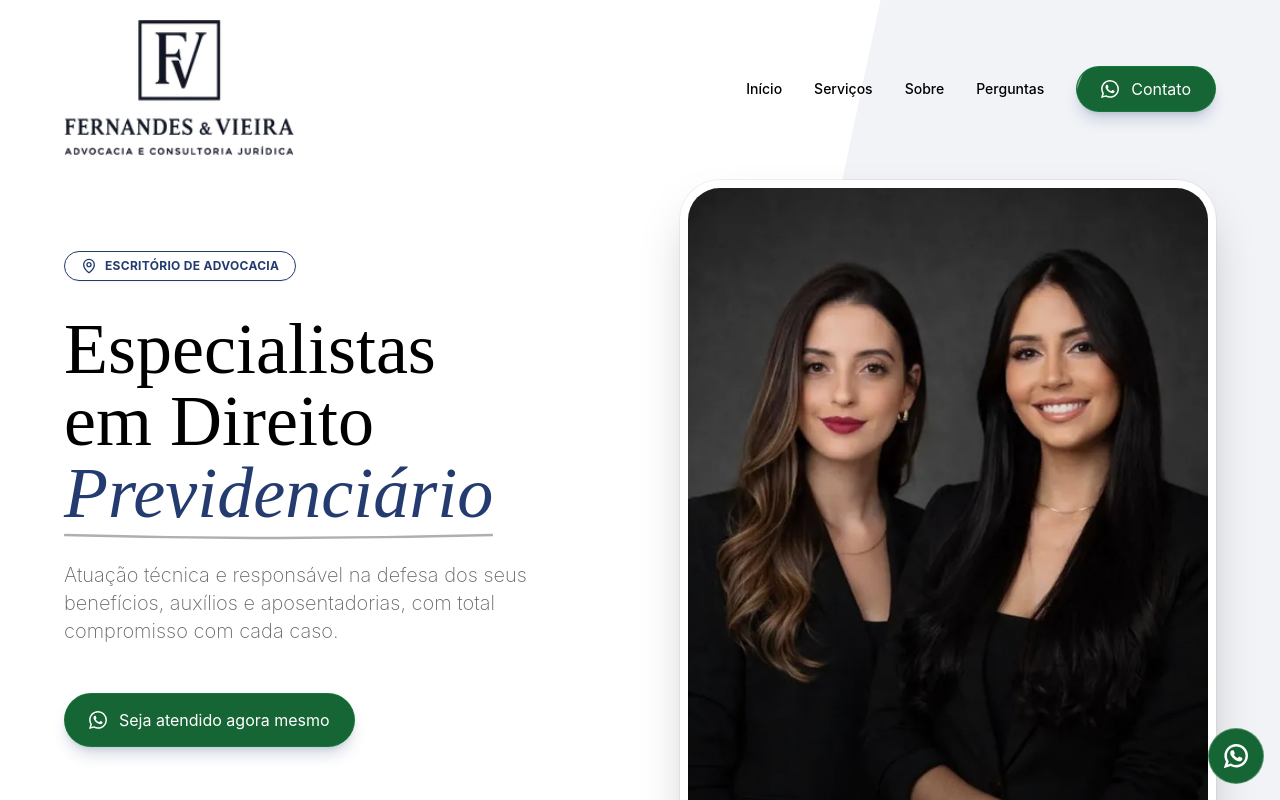
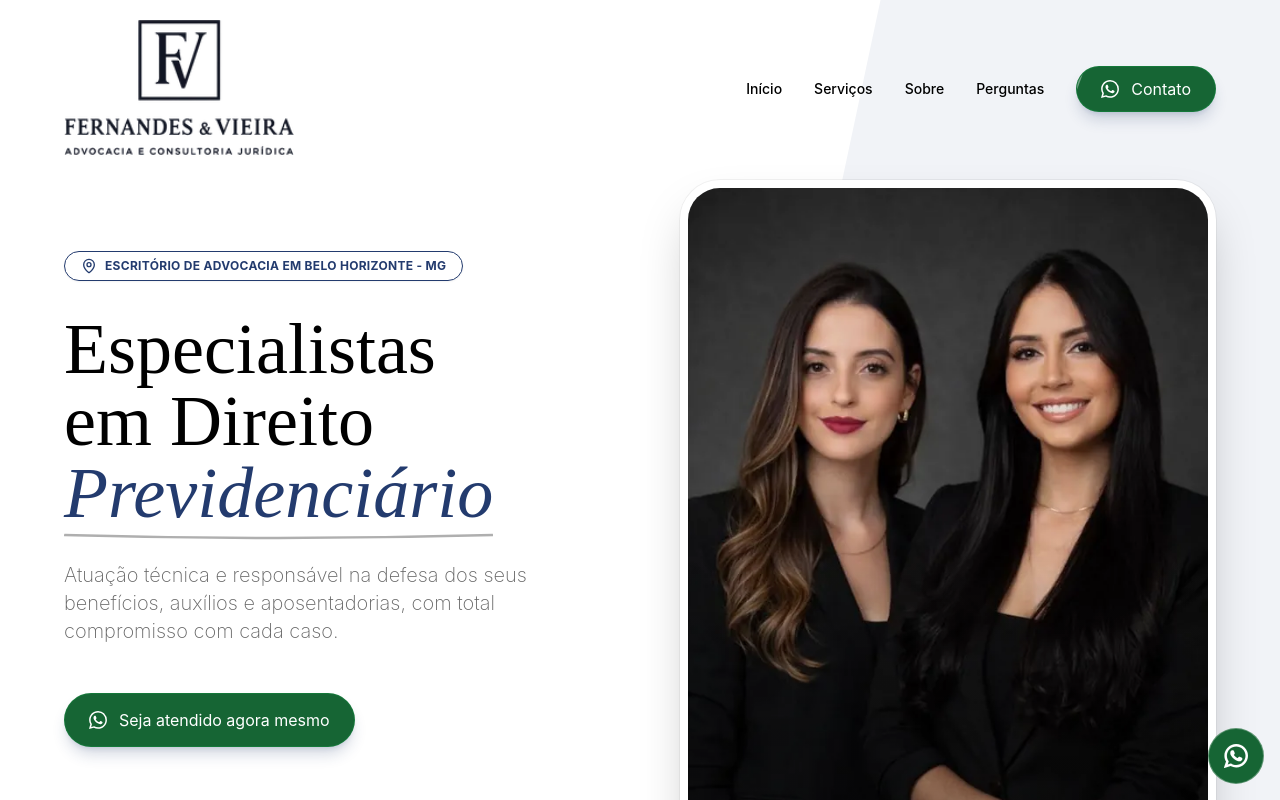
Before and after one commit to Paper-Street-Softwares/LPA-Fernades-e-Vieira, a React (Vite) app: page /#home in a window 1280 px wide. Shown: the top 800 px of the page. Built offline with nearby package versions, Linux system fonts and the light colour scheme.

Commit message:
fix: minitag Hero

```diff
--- a/src/content/content.jsx
+++ b/src/content/content.jsx
@@ -108,7 +108,7 @@ const content = {
       ctaButtonTextResponsive: "Contato",
     },
     hero: {
-      miniTag: "ESCRITÓRIO DE ADVOCACIA",
+      miniTag: "ESCRITÓRIO DE ADVOCACIA EM BELO HORIZONTE - MG",
       title: (
         <h1>
           Especialistas <br className="hidden desktop1:flex" /> em Direito {""}
```
